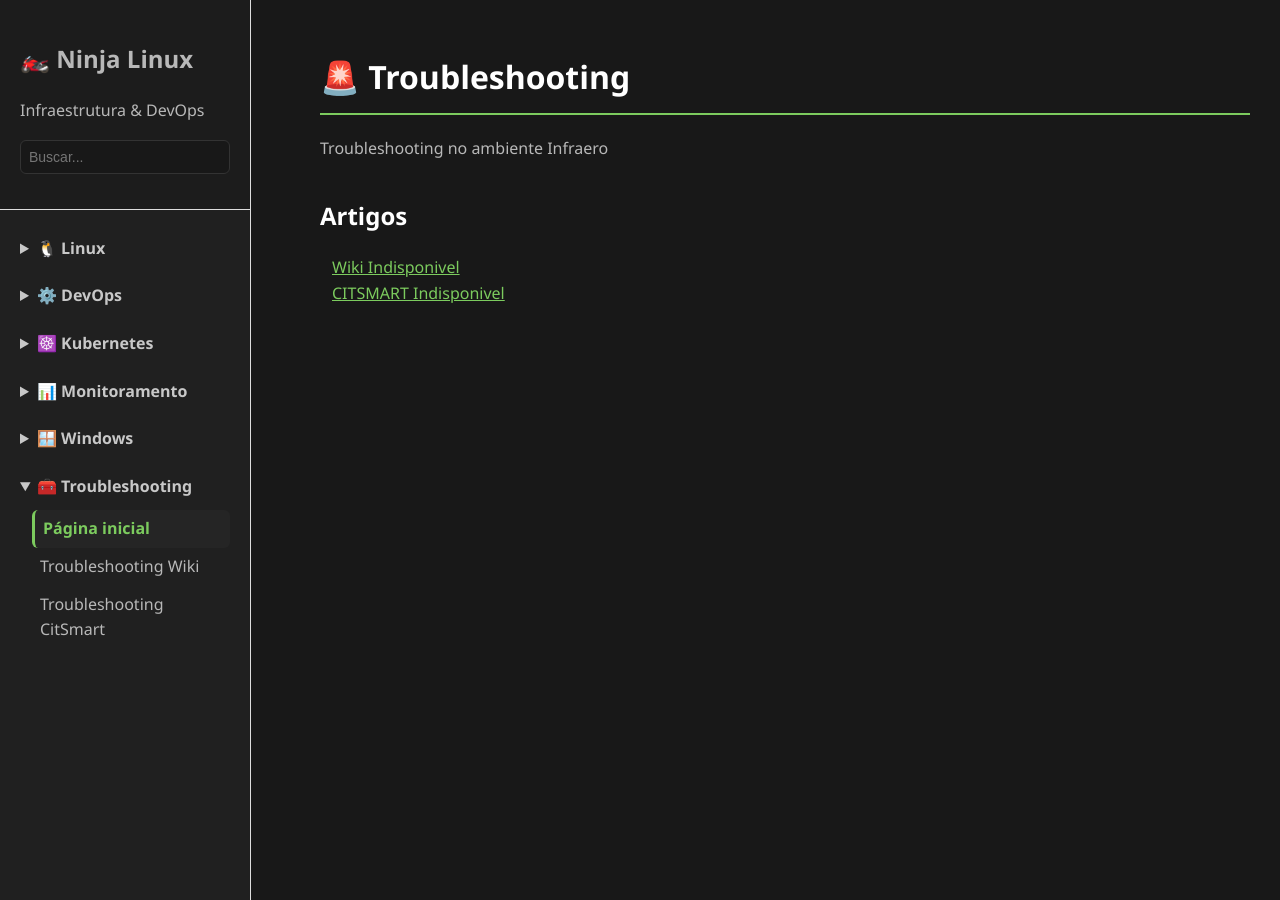
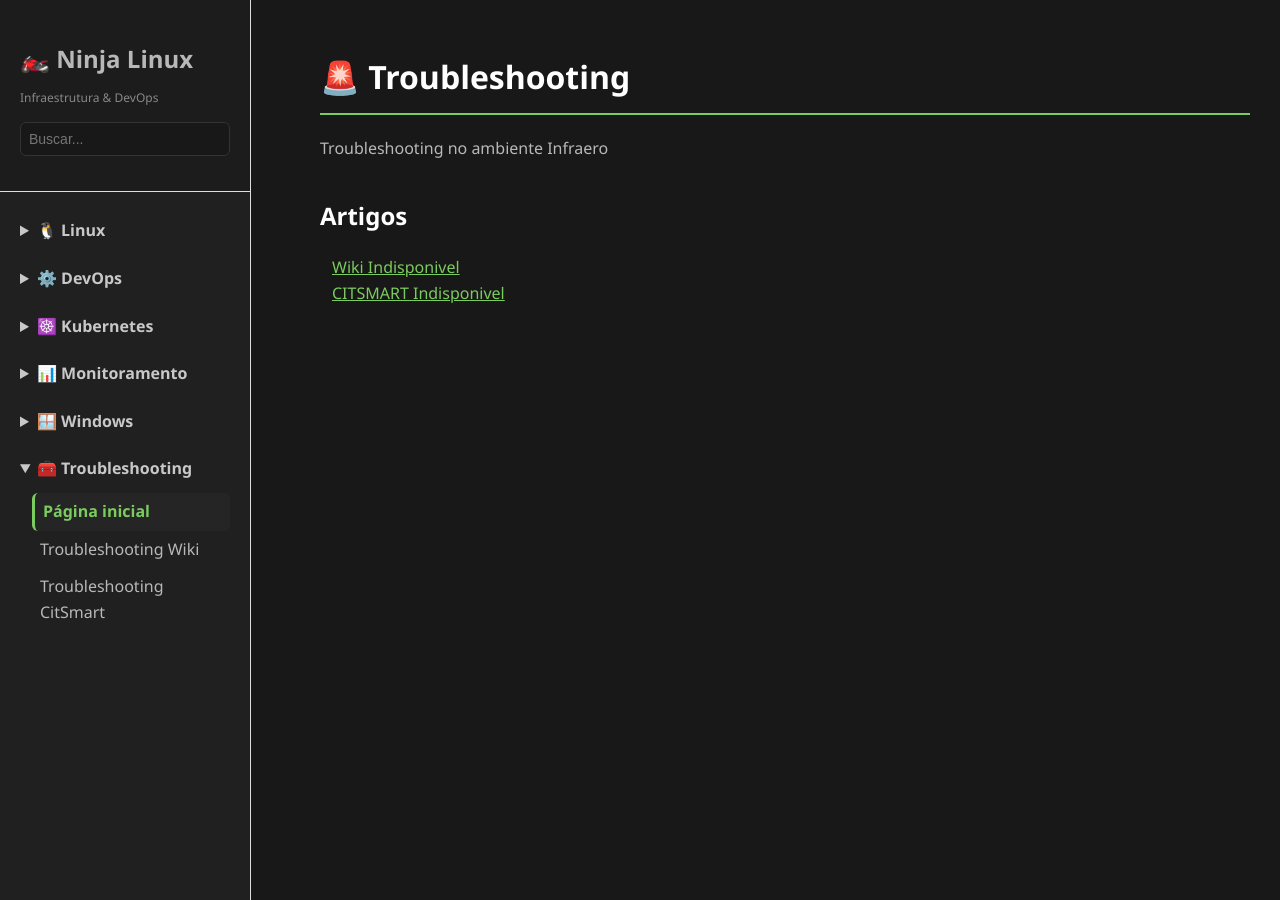
Before and after one commit to joaopedros111/ninja-linux, a Jekyll site: the page built from troubleshooting/index.md, in a window 1280 px wide. Built offline with Jekyll 4.4.1, drawn with Linux system fonts in a browser that asks for light colours.

```diff
--- a/_layouts/default.html
+++ b/_layouts/default.html
@@ -188,7 +188,9 @@
 
         button.addEventListener("click", async () => {
 
-            const code = pre.querySelector("code");
+const code = pre.querySelector("code");
+const text = code ? code.innerText : pre.innerText;
+await navigator.clipboard.writeText(text);
 
             try {
                 await navigator.clipboard.writeText(code.innerText);
--- a/assets/css/style.css
+++ b/assets/css/style.css
@@ -256,3 +256,10 @@
     border-color: #7CCB5E;
     box-shadow: 0 0 8px rgba(124,203,94,0.3);
 }
+
+.sidebar-subtitle {
+    margin-top: -10px;
+    margin-bottom: 15px;
+    font-size: 12px;
+    color: #888;
+}
```
